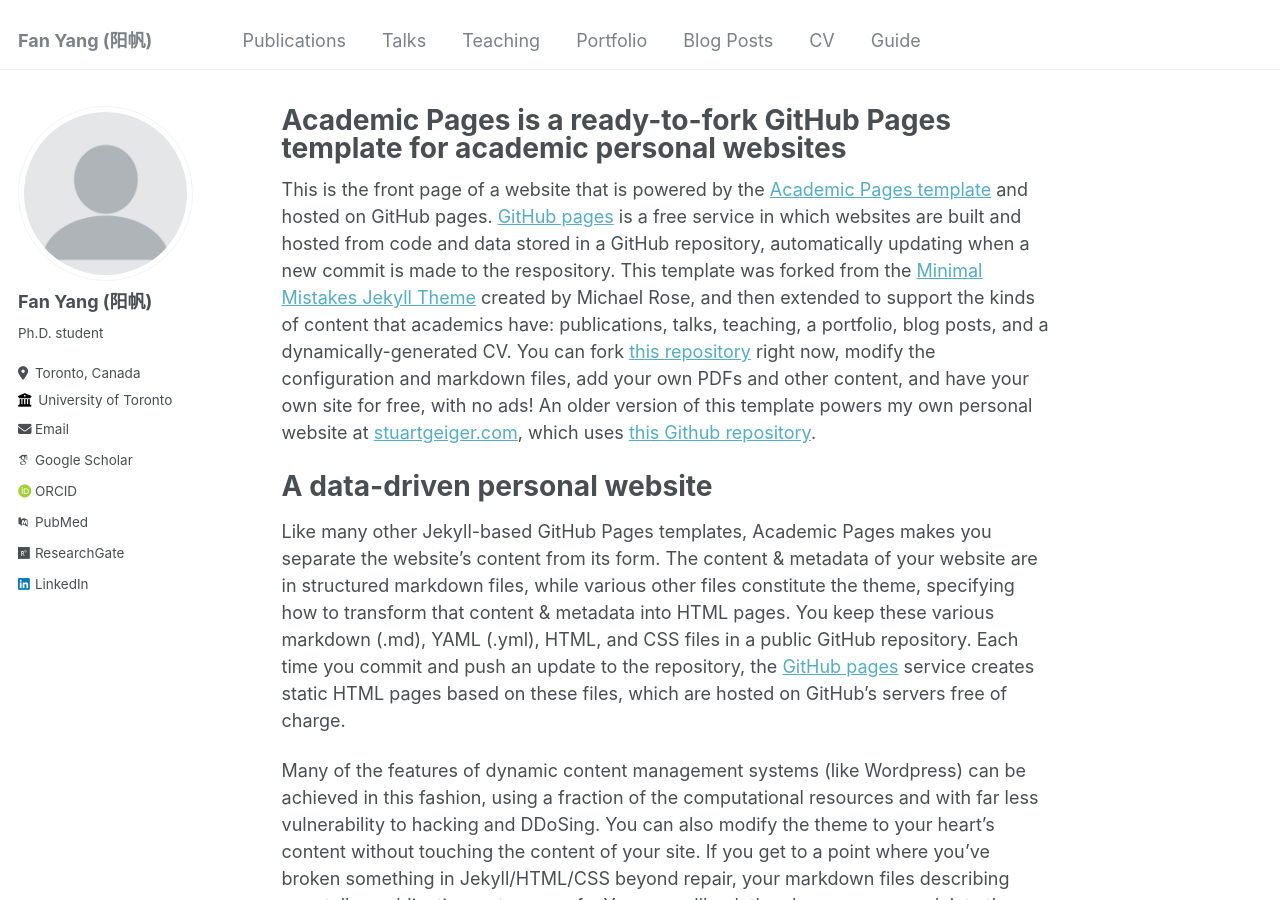
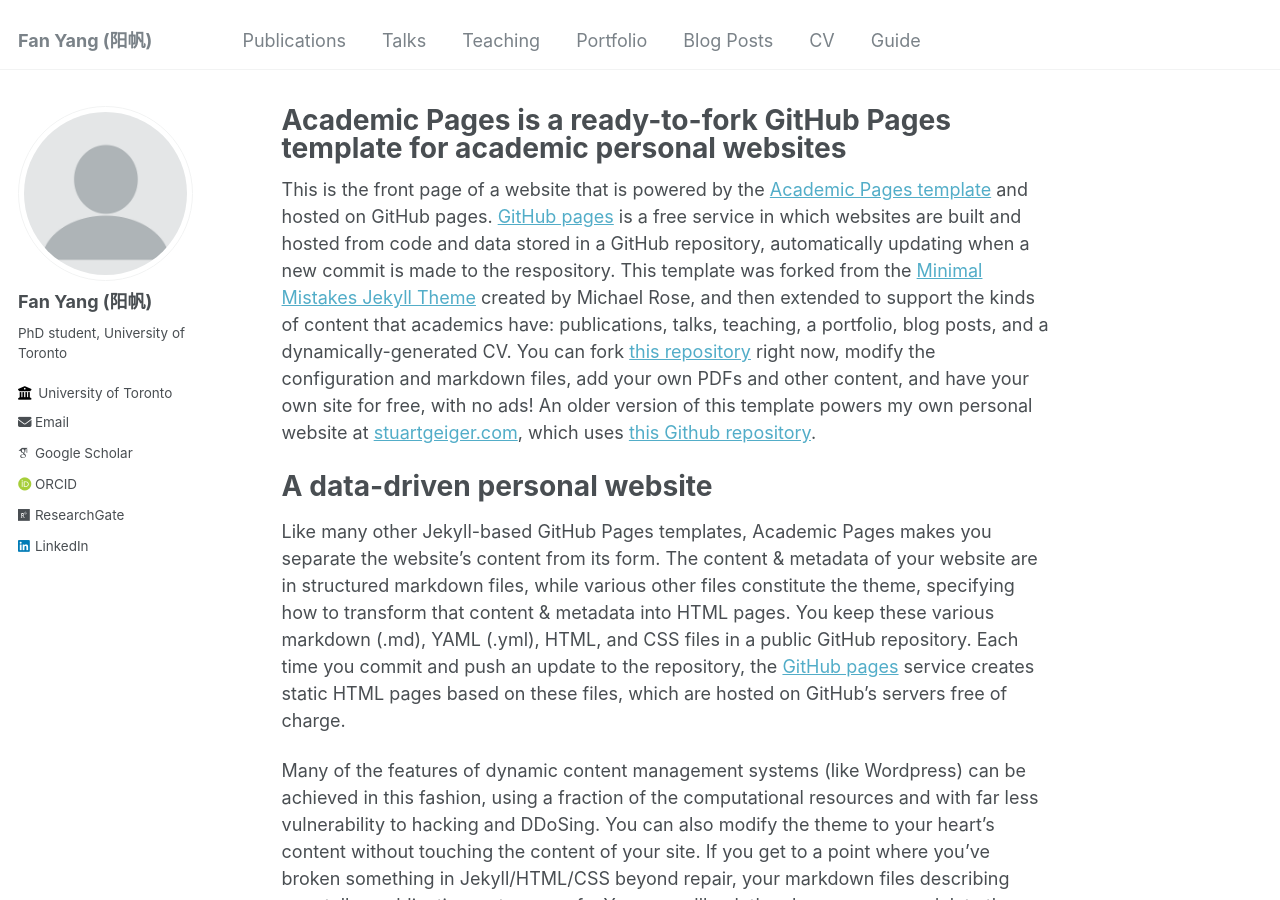
Before and after one commit to fanyang-uoft/fanyang-uoft.github.io, a Jekyll site: the page built from _pages/about.md, in a window 1280 px wide and 900 px high. Built offline with Jekyll 4.4.1, drawn with Linux system fonts in a browser that asks for light colours; some web fonts are replaced.

Commit message:
Update _config.yml

```diff
--- a/_config.yml
+++ b/_config.yml
@@ -24,9 +24,9 @@ author:
   avatar           : "profile.png"
   name             : "Fan Yang (阳帆)"
   pronouns         : # example: "she/her"
-  bio              : "Ph.D. student"
+  bio              : "PhD student, University of Toronto"
   employer         : "University of Toronto"
-  location         : "Toronto, Canada"
+  location         : # "Toronto, Canada"
   uri              : # URL
   email            : "yangf19@tsinghua.org.cn"
 
@@ -36,7 +36,7 @@ author:
   impactstory      : # URL
   orcid            : "https://orcid.org/0000-0002-4437-8027"
   semantic         : # URL
-  pubmed           : "https://www.ncbi.nlm.nih.gov/pubmed/?term=john+snow"
+  pubmed           : # "https://www.ncbi.nlm.nih.gov/pubmed/?term=john+snow"
   researchgate     : "https://www.researchgate.net/profile/Fan-Yang-579"
 
   # Repositories and software development
@@ -57,7 +57,7 @@ author:
   keybase          : # Username
   instagram        : # Username
   lastfm           : # Username
-  linkedin         : "https://www.linkedin.com/in/fan-yang-791b1b199/"
+  linkedin         : "https://www.linkedin.com/in/fan-yang-791b1b199"
   mastodon         : # URL
   medium           : # URL
   pinterest        : # Username
```
